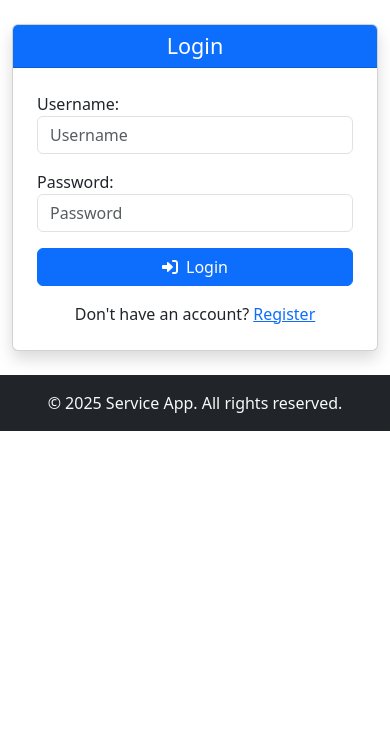
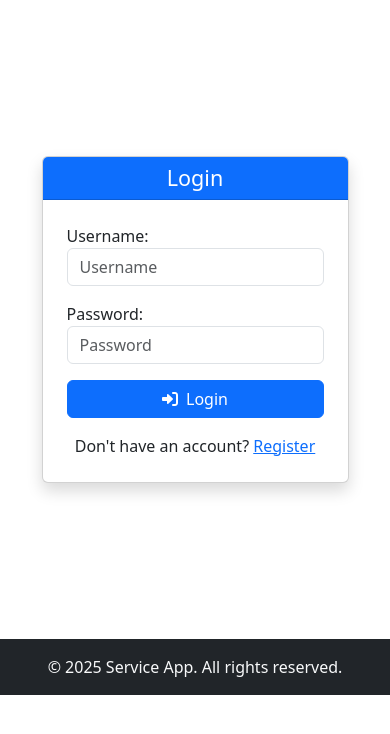
Before and after one commit to Mohpee/service_app, a Django app: page /users/login/ in a window 390 px wide. Shown: the part 56-790 px from the top of the page. Run offline with Django 4.2, Linux system fonts and the light colour scheme.

Commit message:
Update login page layout for improved centering and responsiveness

```diff
--- a/templates/users/login.html
+++ b/templates/users/login.html
@@ -4,7 +4,7 @@
 {% block title %}Login | Service App{% endblock %}
 
 {% block content %}
-<div class="row justify-content-center">
+<div class="d-flex justify-content-center align-items-center" style="height: 70vh;">
     <div class="col-md-6 col-lg-4">
         <div class="card shadow">
             <div class="card-header bg-primary text-white text-center">
```
